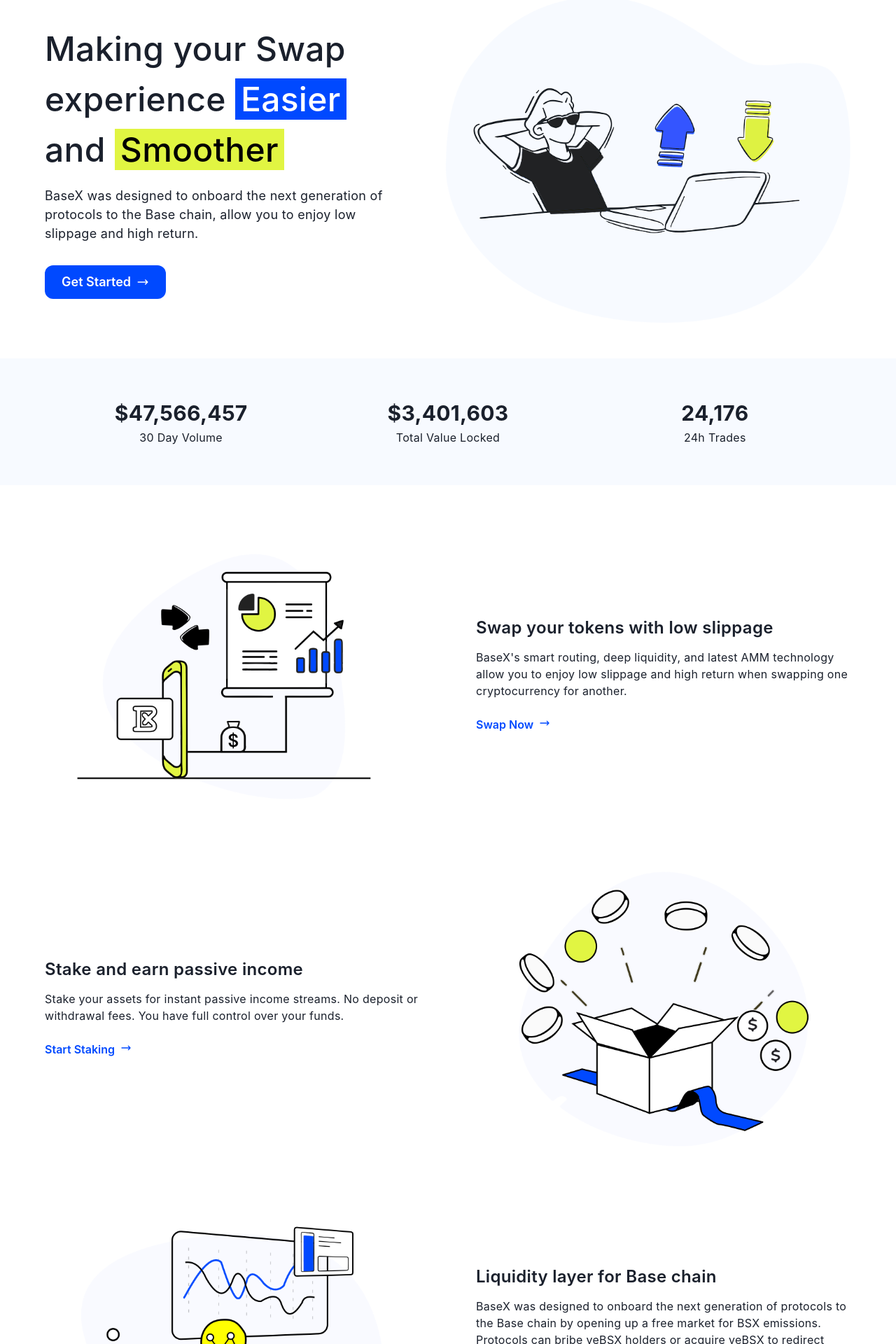
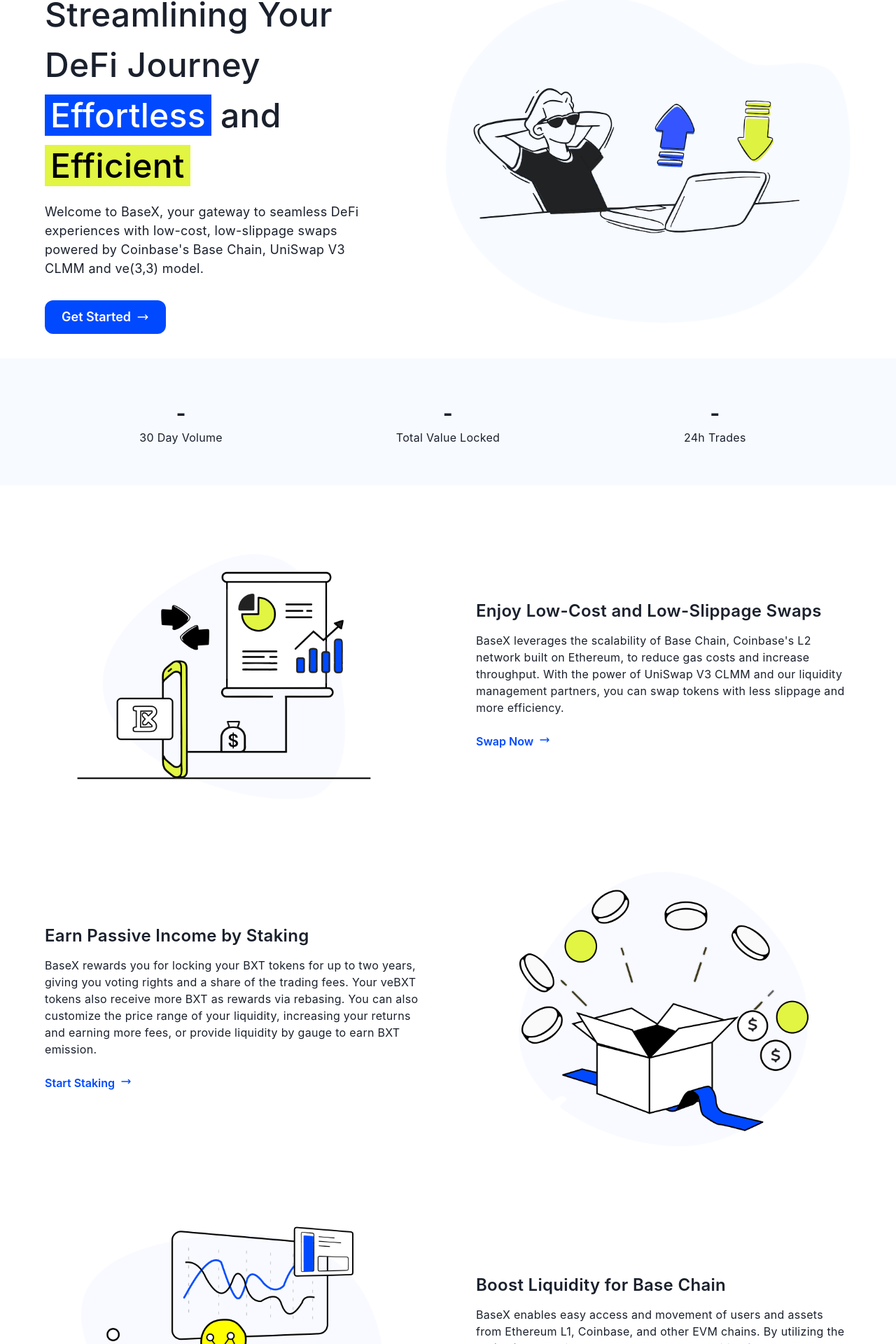
Before and after one commit to basex-fi/homepage, a React (Create React App) app: page / in a window 1280 px wide. Shown: the part 160-2080 px from the top of the page at 70% size. Built offline with nearby package versions, Linux system fonts and the light colour scheme.

Commit message:
fix: introduction updates

```diff
--- a/src/App.tsx
+++ b/src/App.tsx
@@ -46,9 +46,9 @@
         >
           <VStack alignItems="flex-start">
             <Text fontSize="3xl" fontWeight="semibold">
-              Start Now
+            Begin Now
             </Text>
-            <Text>Start build your passive income streams right away.</Text>
+            <Text>Start building your passive income streams right away.</Text>
           </VStack>
           <Button variant="primary">
             Get Started
--- a/src/Features.tsx
+++ b/src/Features.tsx
@@ -28,12 +28,10 @@
         </Flex>
         <Box w={{ base: "full", md: "50%" }}>
           <Text fontSize="2xl" fontWeight="semibold">
-            Swap your tokens with low slippage
+          Enjoy Low-Cost and Low-Slippage Swaps
           </Text>
           <Text mt={3}>
-            BaseX's smart routing, deep liquidity, and latest AMM technology
-            allow you to enjoy low slippage and high return when swapping one
-            cryptocurrency for another.
+          BaseX leverages the scalability of Base Chain, Coinbase's L2 network built on Ethereum, to reduce gas costs and increase throughput. With the power of UniSwap V3 CLMM and our liquidity management partners, you can swap tokens with less slippage and more efficiency.
           </Text>
           <Button
             mt={4}
@@ -61,11 +59,10 @@
         </Flex>
         <Box w={{ base: "full", md: "50%" }}>
           <Text fontSize="2xl" fontWeight="semibold">
-            Stake and earn passive income
+          Earn Passive Income by Staking
           </Text>
           <Text mt={3}>
-            Stake your assets for instant passive income streams. No deposit or
-            withdrawal fees. You have full control over your funds.
+          BaseX rewards you for locking your BXT tokens for up to two years, giving you voting rights and a share of the trading fees. Your veBXT tokens also receive more BXT as rewards via rebasing. You can also customize the price range of your liquidity, increasing your returns and earning more fees, or provide liquidity by gauge to earn BXT emission.
           </Text>
           <Button
             mt={4}
@@ -93,14 +90,10 @@
         </Flex>
         <Box w={{ base: "full", md: "50%" }}>
           <Text fontSize="2xl" fontWeight="semibold">
-            Liquidity layer for Base chain
+          Boost Liquidity for Base Chain
           </Text>
           <Text mt={3}>
-            BaseX was designed to onboard the next generation of protocols to
-            the Base chain by opening up a free market for BSX emissions.
-            Protocols can bribe veBSX holders or acquire veBSX to redirect
-            emissions to their pools, offering a flexible and capital efficient
-            solution to bootstrap and scale liquidity.
+          BaseX enables easy access and movement of users and assets from Ethereum L1, Coinbase, and other EVM chains. By utilizing the ve (3,3) mechanism, BaseX can create a positive feedback loop that increases the liquidity and value of the protocols on Base Chain.
           </Text>
           <Button
             mt={4}
--- a/src/Hero.tsx
+++ b/src/Hero.tsx
@@ -26,18 +26,17 @@
         flex={1}
       >
         <Text fontSize={{ base: "4xl", md: "5xl" }} fontWeight={500}>
-          Making your Swap experience{" "}
+        Streamlining Your DeFi Journey{" "}
           <Mark bg="#0049ff" color="#fff" px={2}>
-            Easier
+          Effortless
           </Mark>{" "}
           and{" "}
           <Mark bg="#e1f542" px={2}>
-            Smoother
+          Efficient
           </Mark>
         </Text>
         <Text mt={4} fontSize="lg">
-          BaseX was designed to onboard the next generation of protocols to the
-          Base chain, allow you to enjoy low slippage and high return.
+        Welcome to BaseX, your gateway to seamless DeFi experiences with low-cost, low-slippage swaps powered by Coinbase's Base Chain, UniSwap V3 CLMM and ve(3,3) model.
         </Text>
         <JoinButton mt={8} variant="primary" size="lg">
           Get Started
--- a/src/Overview.tsx
+++ b/src/Overview.tsx
@@ -16,7 +16,7 @@
         p={{ base: 4, md: 8 }}
       >
         <Text fontWeight="bold" fontSize="3xl">
-          $47,566,457
+          -
         </Text>
         <Text>30 Day Volume</Text>
       </Flex>
@@ -29,7 +29,7 @@
         p={{ base: 4, md: 8 }}
       >
         <Text fontWeight="bold" fontSize="3xl">
-          $3,401,603
+          -
         </Text>
         <Text>Total Value Locked</Text>
       </Flex>
@@ -43,7 +43,7 @@
         px={{ base: 8, lg: 12 }}
       >
         <Text fontWeight="bold" fontSize="3xl">
-          24,176
+          -
         </Text>
         <Text>24h Trades</Text>
       </Flex>
```
